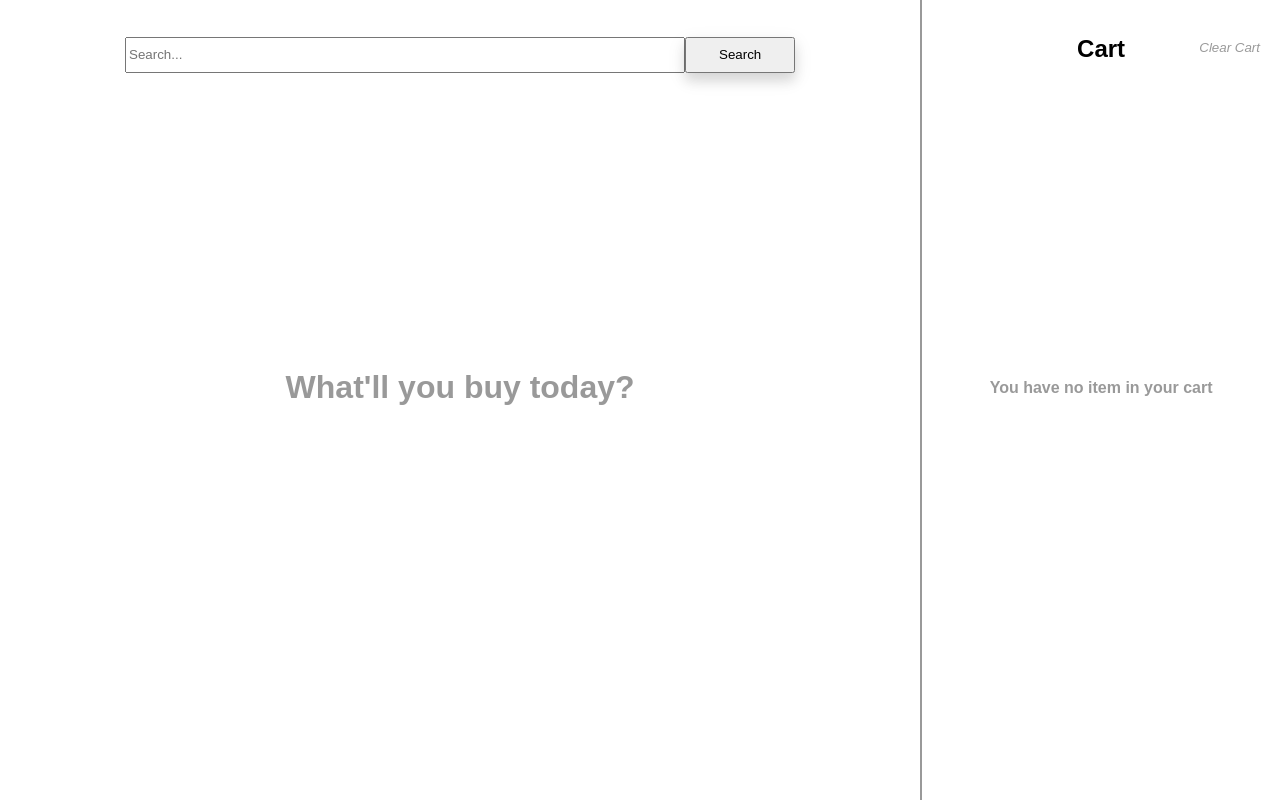
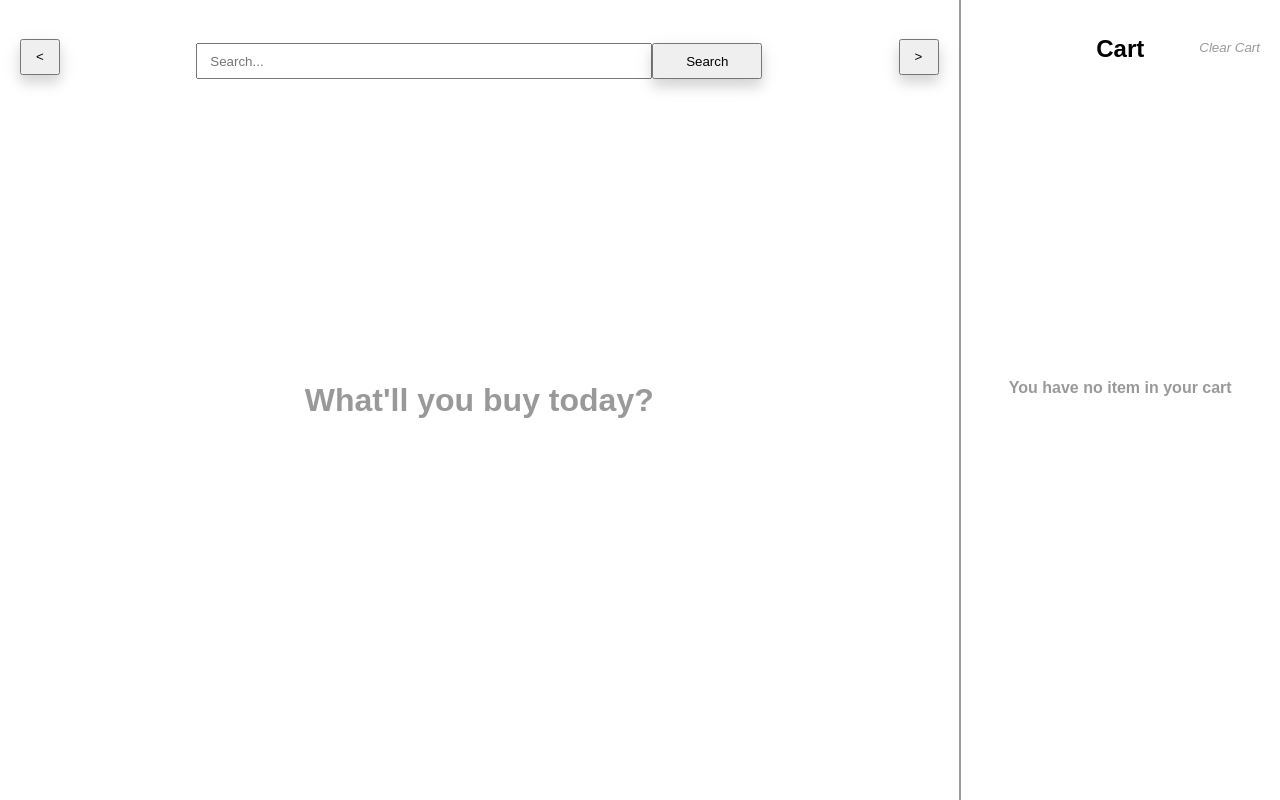
Before and after one commit to uraniumreza/KhojTheSearch, a React (Create React App) app: page / in a window 1280 px wide. Built offline with nearby package versions, Linux system fonts and the light colour scheme.

Commit message:
add partial implementation of back and forward

```diff
--- a/src/App.css
+++ b/src/App.css
@@ -4,9 +4,16 @@
   text-align: center;
 }
 
+.backForward {
+  width: 40px;
+  height: 36px;
+  margin: 20px;
+  box-shadow: 0 8px 12px 0 rgba(0,0,0,0.1), 0 6px 20px 0 rgba(0,0,0,0.09);
+}
+
 .Cart {
   height: 95vh;
-  width: 28%;
+  width: 25%;
   overflow: auto;
   padding-top: 15px;
   position: relative;
@@ -19,6 +26,13 @@
   align-items: flex-start;
   padding-right: 5px;
   padding-left: 5px;
+}
+
+.header {
+  display: flex;
+  flex-direction: row;
+  align-items: center;
+  justify-content: space-between;
 }
 
 .Loading {
@@ -40,7 +54,7 @@
 
 .ProductSearch {
   height: 100vh;
-  width: 72%;
+  width: 75%;
   border-right: 2px solid rgba(0, 0, 0, 0.4);
 }
 
@@ -75,6 +89,7 @@
 .SearchBar {
   display: flex;
   justify-content: center;
+  padding: 5px;
   margin-top: 4%;
   margin-bottom: 3%;
 }
@@ -103,11 +118,18 @@
 
 #image {
   padding-bottom: 7px;
+  object-fit: contain;
+  display: block;
+  max-width: 220px;
+  max-height: 220px;
+  align-content: left;
+  background-color: rgba(0, 0, 0, 0.04);
 }
 
 #searchBar {
-  width: 60%;
+  width: 35vw;
   height: 30px;
+  text-indent: 10px;
 }
 
 #searchButton {
--- a/src/App.js
+++ b/src/App.js
@@ -9,26 +9,96 @@ class App extends Component {
     super(props);
 
     this.state = {
+      countOfActions: 0,
+      currentState: 0,
       cartItems: [],
+      snapshot: [
+        {
+          listOfProducts: undefined,
+          cartItems: [],
+          searchString: undefined,
+        },
+      ],
+      searchString: undefined,
+      listOfProducts: undefined,
     };
   }
+
+  componentWillMount() {
+    console.log(...this.state.snapshot);
+  }
+
+  componentDidUpdate = (prevProps, prevState) => {
+    if (
+      prevState.countOfActions === this.state.countOfActions &&
+      prevState.searchString === this.state.searchString &&
+      this.state.countOfActions === this.state.currentState
+    ) {
+      const { listOfProducts, cartItems, searchString } = this.state;
+      const snapshotElement = {
+        listOfProducts,
+        cartItems,
+        searchString,
+      };
+
+      this.setState(
+        {
+          countOfActions: this.state.countOfActions + 1,
+          currentState: this.state.currentState + 1,
+          snapshot: [...this.state.snapshot, snapshotElement],
+        },
+        console.log(this.state.snapshot),
+      );
+    } else if (Math.abs(this.state.countOfActions - this.state.currentState) === 1) {
+      this.setState({ countOfActions: this.state.currentState });
+    }
+  };
+
+  loadPreviousState = () => {
+    console.log('LOAD PREVIOUS STATE', this.state.currentState - 1);
+    const { snapshot } = this.state;
+    const loadingState = this.state.currentState - 1;
+    this.setState({
+      cartItems: snapshot[loadingState].cartItems,
+      searchString: snapshot[loadingState].searchString,
+      listOfProducts: snapshot[loadingState].listOfProducts,
+      currentState: loadingState,
+    });
+  };
+
+  loadForwardState = () => {};
+
+  updateListOfProducts = products => {
+    this.setState({ listOfProducts: products });
+  };
+
+  updateSearchString = searchString => {
+    this.setState({ searchString });
+  };
 
   addToCart = item => {
     const { cartItems } = this.state;
     cartItems.push(item);
     this.setState({ cartItems });
-    console.log(cartItems);
+    // console.log(cartItems);
   };
 
   clearCart = () => {
-    console.log('Clear Cart Pressed!');
+    // console.log('Clear Cart Pressed!');
     this.setState({ cartItems: [] });
   };
 
   render() {
     return (
       <div className="App">
-        <ProductSearch addToCart={this.addToCart} />
+        <ProductSearch
+          loadPreviousState={this.loadPreviousState}
+          searchString={this.state.searchString}
+          updateSearchString={this.updateSearchString}
+          listOfProducts={this.state.listOfProducts}
+          updateListOfProducts={this.updateListOfProducts}
+          addToCart={this.addToCart}
+        />
         <Cart cartItems={this.state.cartItems} clearCart={this.clearCart} />
       </div>
     );
--- a/src/components/Cart.js
+++ b/src/components/Cart.js
@@ -16,7 +16,9 @@ export default class Cart extends Component {
     if (cartItems.length > 0) buttonDisabled = false;
     else buttonDisabled = true;
     let collectionOfItems = [];
-    collectionOfItems = cartItems.map((item, index) => <CartItem index={index} item={item} />);
+    collectionOfItems = cartItems.map((item, index) => (
+      <CartItem key={item.id} index={index} item={item} />
+    ));
     return (
       <div className="Cart">
         <h2>Cart</h2>
--- a/src/components/Product.js
+++ b/src/components/Product.js
@@ -10,7 +10,7 @@ export default class Product extends Component {
 
   handleAddCart = product => {
     this.props.addToCart(product);
-    console.log('+ Cart Clicked!', product);
+    // console.log('+ Cart Clicked!', product);
   };
 
   render() {
--- a/src/components/ProductSearch.js
+++ b/src/components/ProductSearch.js
@@ -10,29 +10,27 @@ export default class ProductSearch extends Component {
 
     this.state = {
       searching: undefined,
-      searchString: undefined,
-      listOfProducts: undefined,
     };
   }
 
   getSearchString = value => {
-    console.log('This is the search string: ', value);
-    this.setState({ searchString: value, searching: true }, this.searchProduct);
+    // console.log('This is the search string: ', value);
+    this.props.updateSearchString(value);
+    this.setState({ searching: true }, this.searchProduct(value));
   };
 
-  searchProduct = () => {
-    fetch(
-      `http://es.backpackbang.com:9200/products/amazon/_search?q=title:${this.state.searchString}`,
-    )
+  searchProduct = searchString => {
+    fetch(`http://es.backpackbang.com:9200/products/amazon/_search?q=title:${searchString}`)
       .then(response => response.json())
       .then(myJson => {
-        console.log(myJson);
+        // console.log(myJson);
         this.refactorProducts(myJson.hits.hits);
       });
   };
 
   refactorProducts = searchedProducts => {
-    const listOfProducts = [];
+    let listOfProducts = [];
+    // eslint-disable-next-line
     searchedProducts.map(item => {
       const product = {
         id: item._id,
@@ -41,19 +39,27 @@ export default class ProductSearch extends Component {
         images: item._source.images,
         price: item._source.salePrice,
       };
-      listOfProducts.push(product);
+      listOfProducts = [...listOfProducts, product];
     });
-    console.log(listOfProducts);
-    this.setState({ listOfProducts, searching: false });
+    // console.log(listOfProducts);
+    this.setState({ searching: false }, this.props.updateListOfProducts(listOfProducts));
   };
 
   render() {
     return (
       <div className="ProductSearch">
-        <SearchBar getSearchString={this.getSearchString} />
+        <div className="header">
+          <button className="backForward" onClick={this.props.loadPreviousState}>
+            {'<'}
+          </button>
+          <SearchBar getSearchString={this.getSearchString} />
+          <button className="backForward" onClick={this.props.loadForwardState}>
+            {'>'}
+          </button>
+        </div>
         <ProductShowcase
           searching={this.state.searching}
-          listOfProducts={this.state.listOfProducts}
+          listOfProducts={this.props.listOfProducts}
           addToCart={this.props.addToCart}
         />
       </div>
--- a/src/components/ProductShowcase.js
+++ b/src/components/ProductShowcase.js
@@ -13,7 +13,7 @@ export default class ProductShowcase extends Component {
 
   render() {
     let collectionOfProducts = [];
-    console.log('listOfProducts - ', this.props.listOfProducts);
+    // console.log('listOfProducts - ', this.props.listOfProducts);
     const { listOfProducts } = this.props;
     if (listOfProducts) {
       collectionOfProducts = listOfProducts.map(item => (
--- a/src/components/SearchBar.js
+++ b/src/components/SearchBar.js
@@ -13,7 +13,6 @@ export default class SearchBar extends Component {
     const searchString = e.target.elements.searchString.value;
     if (searchString) {
       this.props.getSearchString(searchString);
-      e.target.elements.searchString.value = '';
     }
   };
 
```
